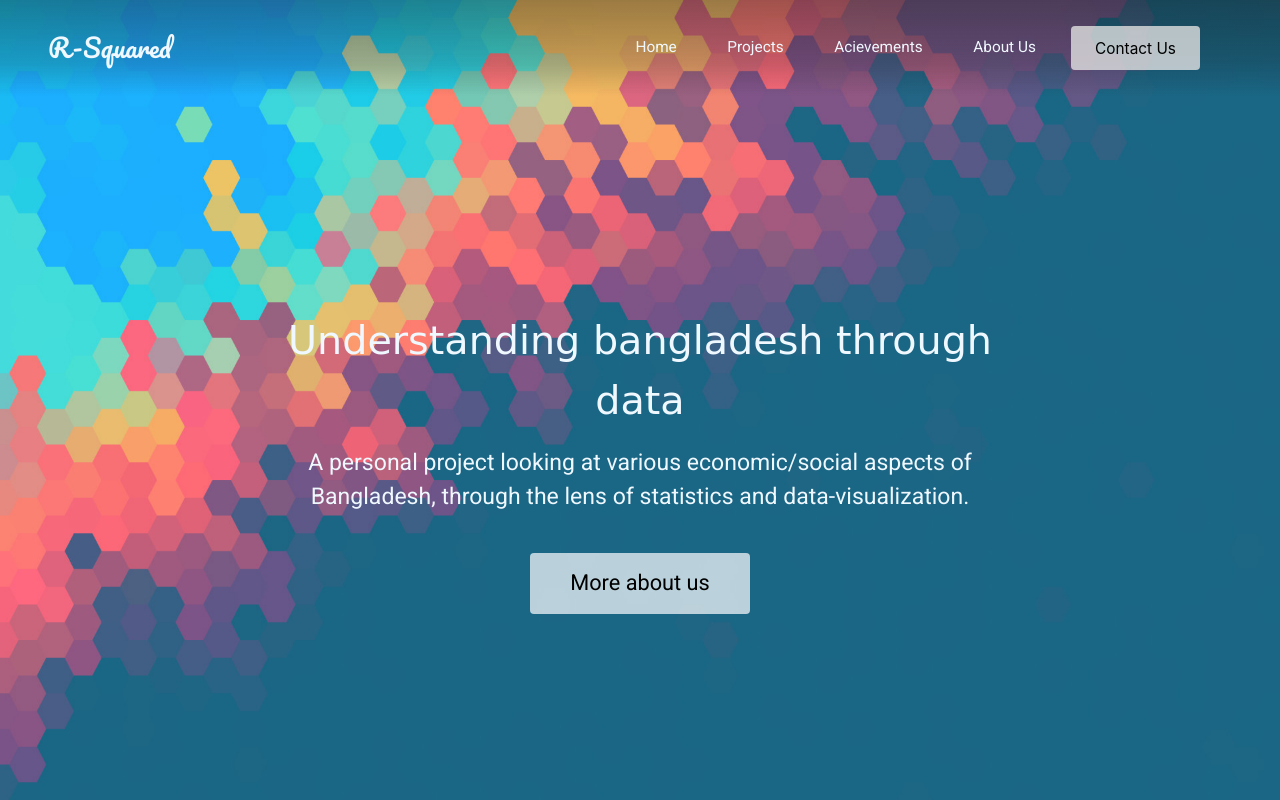
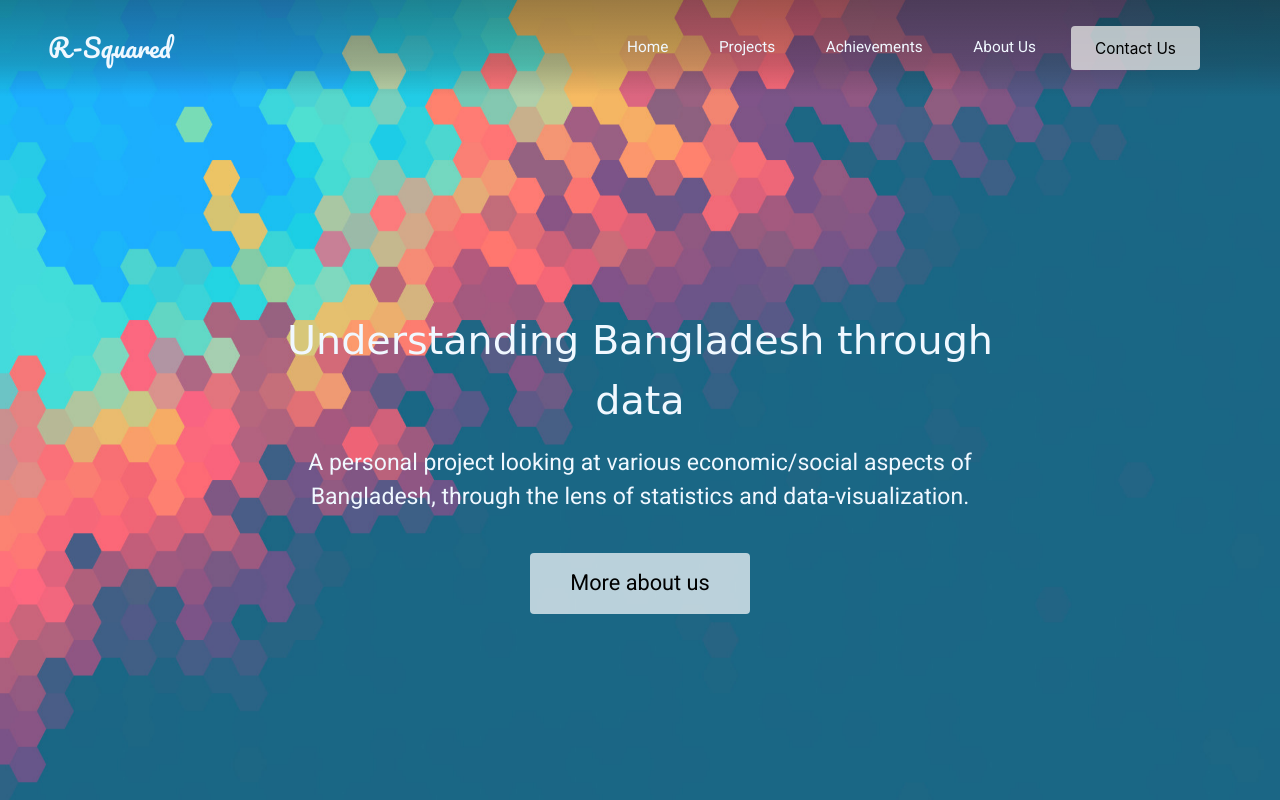
Before and after one commit to TheRSquaredProject/official-website, a plain HTML site: page front-end-master/landing_page/index.html in a window 1280 px wide. Drawn offline with Linux system fonts and the light colour scheme; a web font is replaced by a local one.

Commit message:
fixed the issue with some spellings

```diff
--- a/front-end-master/landing_page/index.html
+++ b/front-end-master/landing_page/index.html
@@ -17,7 +17,7 @@
 	<!-- jquery -->
 	<script src="../common_files/js/jquery-3.1.1.js"></script>
 	<script src="index.js"></script>
-	<title>TheRSquaredProject!</title>
+	<title>The R-Squared Project!</title>
 </head>
 
 <body>
@@ -30,13 +30,13 @@
 			<div class="nav-links">
 				<a href="#" class="nav-item">Home</a>
 				<a href="#" class="nav-item">Projects</a>
-				<a href="#" class="nav-item">Acievements</a>
+				<a href="#" class="nav-item">Achievements</a>
 				<a href="#" class="nav-item">About Us</a>
 				<button type="button" class="btn">Contact Us</button>
 			</div>
 		</nav>
 		<div class="land-content container col-8 offset-2">
-			<span class="land-text headline">Understanding bangladesh through data</span>
+			<span class="land-text headline">Understanding Bangladesh through data</span>
 			<span class="land-text details col-12 offset-md-0">
 				A personal project looking at various economic/social aspects of Bangladesh, through the lens of statistics and data-visualization.
 			</span>
```
Also changed, not shown: 1 other file.
